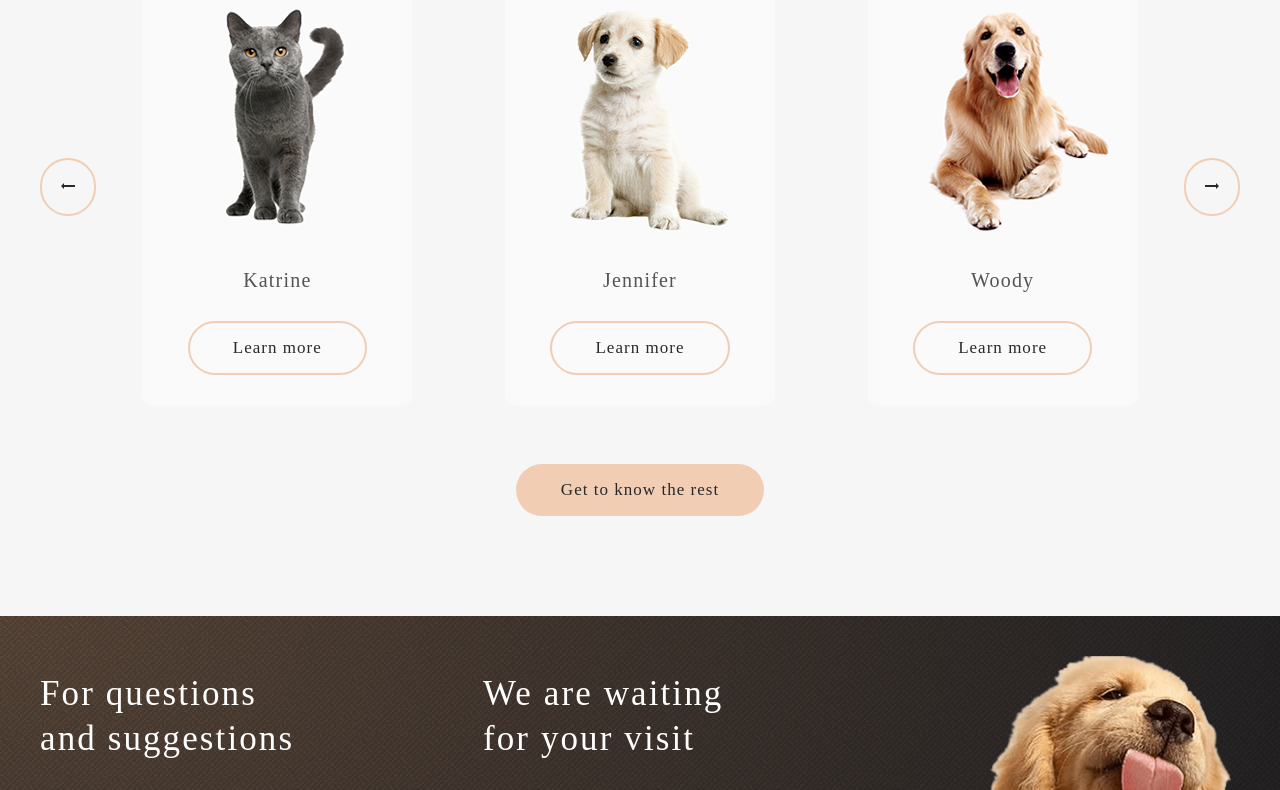
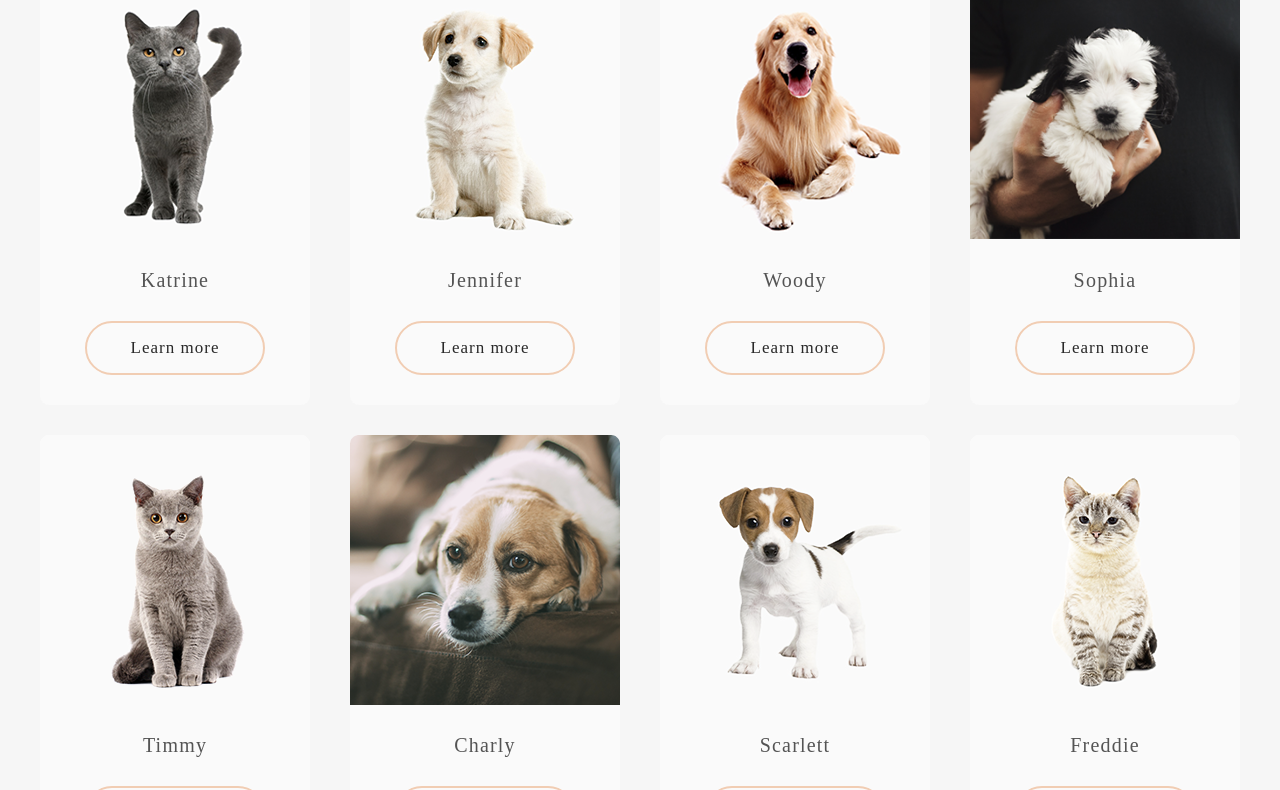
Before and after one commit to YaroshenkoAnna/PRESCHOOL2024Q2, a website: page shelter/pets.html in a window 1280 px wide. Shown: the part 382-1172 px from the top of the page. Drawn offline with Linux system fonts and the light colour scheme; a web font is replaced by a local one.

Commit message:
feat: add section our friends

```diff
--- a/shelter/components/button/button.scss
+++ b/shelter/components/button/button.scss
@@ -14,6 +14,32 @@
   white-space: nowrap;
 
   transition: all 0.3s ease-in-out;
+
+  &_rund {
+    display: flex;
+    justify-content: center;
+    align-items: center;
+    padding: 0;
+    color: variables.$color-dark-3xl;
+    width: 48px;
+    height: 48px;
+    font-size: 20px;
+    line-height: 115%;
+    letter-spacing: 1.2px;
+    border: 2px solid variables.$color-primary;
+    text-decoration: none;
+  }
+
+  &_rund[disabled] {
+    color: variables.$color-dark-s;
+    border-color: variables.$color-dark-s;
+    pointer-events: none;
+  }
+
+  &_active {
+    background-color: variables.$color-primary;
+    pointer-events: none;
+  }
 
   &:hover {
     background: variables.$color-primary-light;
@@ -66,3 +92,12 @@
     margin: auto 0;
   }
 }
+
+.paginator {
+  display: grid;
+  grid-template-columns: repeat(5, 1fr);
+  column-gap: 20px;
+
+  &__button {
+  }
+}
--- a/shelter/components/carousel/carousel.scss
+++ b/shelter/components/carousel/carousel.scss
@@ -10,6 +10,16 @@
     flex-direction: row;
     justify-content: space-around;
     width: 100%;
+    flex-wrap: wrap;
+  }
+
+  &__wraper_grid {
+    display: grid;
+    grid-template-columns: repeat(4, 1fr);
+    grid-template-rows: repeat(2, 1fr);
+    column-gap: 40px;
+    row-gap: 30px;
+    justify-content: space-between;
   }
 
   &__button {
--- a/shelter/components/nav/nav.scss
+++ b/shelter/components/nav/nav.scss
@@ -33,6 +33,7 @@
   &__item_active {
     color: variables.$color-light-s;
     border-bottom: 3px solid variables.$color-primary;
+    pointer-events: none;
   }
 
   &_dark &__item_active {
--- a/shelter/pets.html
+++ b/shelter/pets.html
@@ -28,13 +28,15 @@
             <nav class="header__nav nav nav_dark">
               <ul class="nav__items">
                 <li class="nav__item">
-                  <a href="#" class="nav__link">About the shelter</a>
+                  <a href="index.html" class="nav__link">About the shelter</a>
                 </li>
                 <li class="nav__item nav__item_active">
-                  <a href="pets.html" class="nav__link">Our pets</a>
+                  <a href="#" class="nav__link">Our pets</a>
                 </li>
                 <li class="nav__item">
-                  <a href="#help" class="nav__link">Help the shelter</a>
+                  <a href="index.html#help" class="nav__link"
+                    >Help the shelter</a
+                  >
                 </li>
                 <li class="nav__item">
                   <a href="#contacts" class="nav__link">Contacts</a>
@@ -53,14 +55,7 @@
                 are looking for a house
               </h3>
               <div class="carousel section__carousel">
-                <button class="button carousel__button">
-                  <img
-                    src="assets/images/Arrow.svg"
-                    alt="arrow"
-                    class="carousel__arrow carousel_arrow_left"
-                  />
-                </button>
-                <div class="carousel__wraper">
+                <div class="carousel__wraper carousel__wraper_grid">
                   <div class="section__card card">
                     <img
                       src="assets/images/pets-katrine.png"
@@ -94,20 +89,84 @@
                       Learn more
                     </button>
                   </div>
+                  <div class="section__card card">
+                    <img
+                      src="assets/images/pets-sophia.png"
+                      alt="pet Sohpia"
+                      class="card__image"
+                    />
+                    <h4 class="card__title">Sophia</h4>
+                    <button class="card__button button button_secondary">
+                      Learn more
+                    </button>
+                  </div>
+                  <div class="section__card card">
+                    <img
+                      src="assets/images/pets-timmy.png"
+                      alt="pet Timmy"
+                      class="card__image"
+                    />
+                    <h4 class="card__title">Timmy</h4>
+                    <button class="card__button button button_secondary">
+                      Learn more
+                    </button>
+                  </div>
+                  <div class="section__card card">
+                    <img
+                      src="assets/images/pets-charly.png"
+                      alt="pet Charly"
+                      class="card__image"
+                    />
+                    <h4 class="card__title">Charly</h4>
+                    <button class="card__button button button_secondary">
+                      Learn more
+                    </button>
+                  </div>
+                  <div class="section__card card">
+                    <img
+                      src="assets/images/pets-scarlet.png"
+                      alt="pet Scarlett"
+                      class="card__image"
+                    />
+                    <h4 class="card__title">Scarlett</h4>
+                    <button class="card__button button button_secondary">
+                      Learn more
+                    </button>
+                  </div>
+                  <div class="section__card card">
+                    <img
+                      src="assets/images/pets-freddie.png"
+                      alt="pet Freddie"
+                      class="card__image"
+                    />
+                    <h4 class="card__title">Freddie</h4>
+                    <button class="card__button button button_secondary">
+                      Learn more
+                    </button>
+                  </div>
                 </div>
-                <button class="button carousel__button">
-                  <img
-                    src="assets/images/Arrow.svg"
-                    alt="arrow"
-                    class="carousel__arrow carousel__arrow_right"
-                  />
-                </button>
               </div>
-              <button class="section__button button button_primary">
-                <a href="pets.html" class="button__link">
-                  Get to know the rest</a
+              <div class="paginator section__paginator">
+                <a
+                  href="#"
+                  class="paginator__button button button_rund"
+                  disabled
+                  ><<</a
                 >
-              </button>
+                <a
+                  href="#"
+                  class="paginator__button button button_rund"
+                  disabled
+                  ><</a
+                >
+                <a
+                  href="#"
+                  class="paginator__button button button_rund button_active"
+                  >1</a
+                >
+                <a href="#" class="paginator__button button button_rund">></a>
+                <a href="#" class="paginator__button button button_rund">>></a>
+              </div>
             </div>
           </div>
         </section>
```
Also changed, not shown: shelter/assets/css/styles.css, 1 other file.
